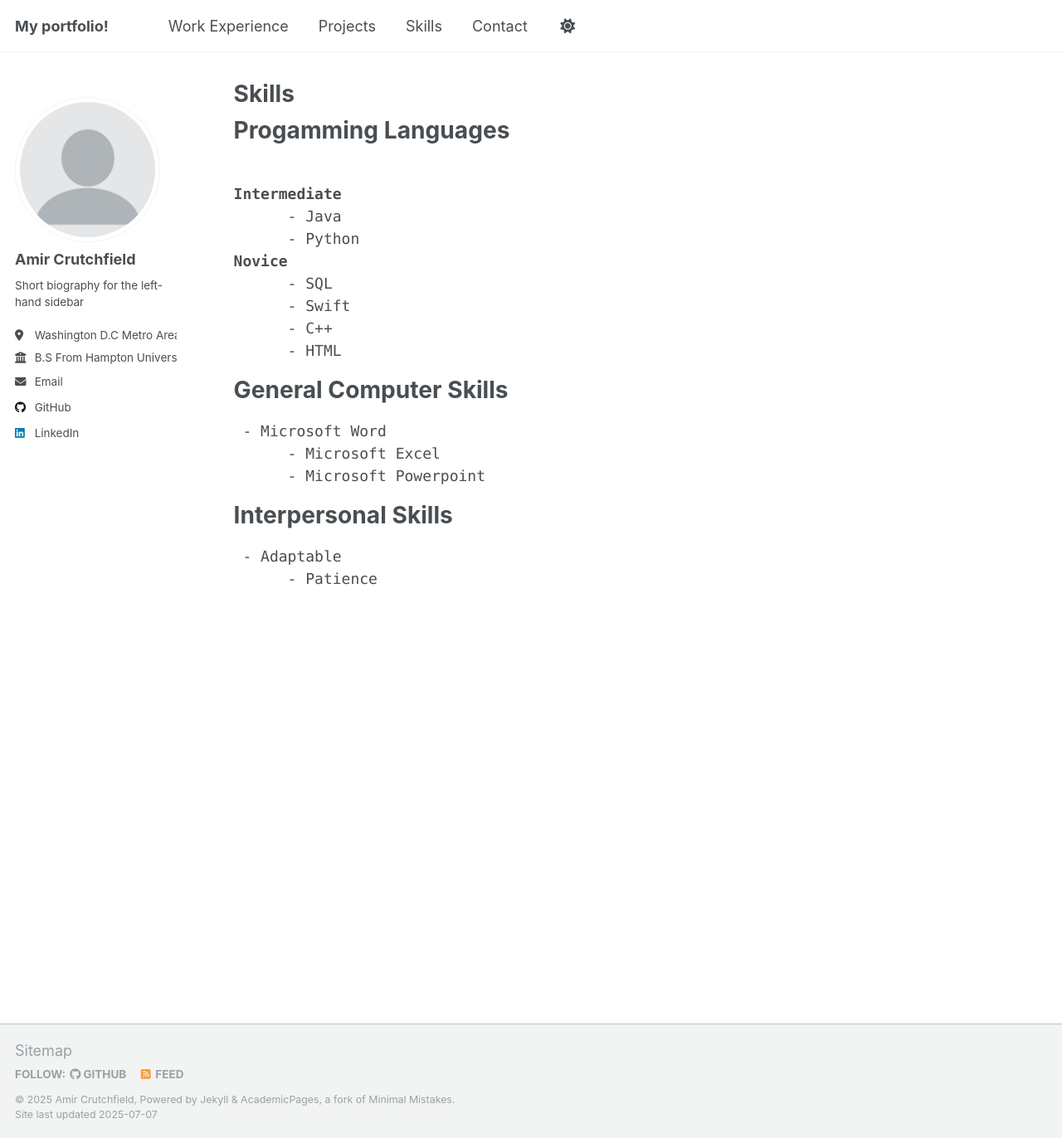
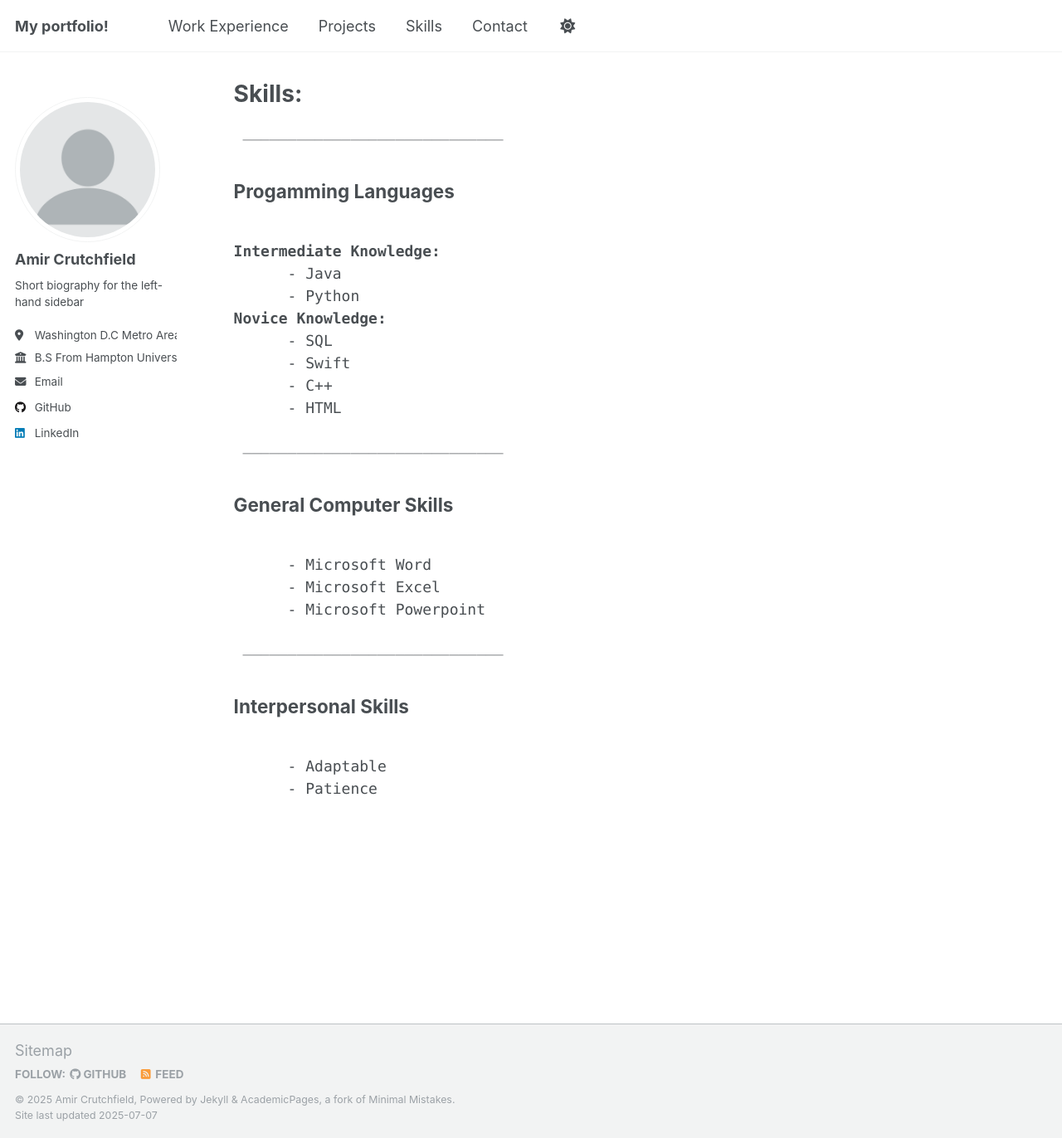
Before and after one commit to amirc42/amircportfolio, a Jekyll site: the page built from _pages/skills.html, in a window 1280 px wide and 1372 px high. Shown: the whole window at 83% size. Built offline with Jekyll 4.4.1, drawn with Linux system fonts in a browser that asks for light colours; a script that is not in the unit is left out.

Commit message:
Update skills.html

```diff
--- a/_pages/skills.html
+++ b/_pages/skills.html
@@ -1,28 +1,30 @@
 ---
 layout: archive
-title: "Skills"
+title: "Skills:"
 permalink: /skills/
 author_profile: true
 ---
-
-<h1>Progamming Languages </h1>
+<pre> _____________________________ </pre>
+<h2>Progamming Languages </h2>
 <pre>
-<b>Intermediate</b>
+<b>Intermediate Knowledge:</b>
       - Java
       - Python
-<b>Novice</b>
+<b>Novice Knowledge:</b>
       - SQL
       - Swift
       - C++
       - HTML  </pre>
-
-<h1> General Computer Skills </h1>
-<pre> - Microsoft Word
+<pre> _____________________________ </pre>
+<h2> General Computer Skills </h2>
+<pre>
+      - Microsoft Word
       - Microsoft Excel
       - Microsoft Powerpoint </pre>
-
-<h1> Interpersonal Skills </h1>
-<pre> - Adaptable
+<pre> _____________________________ </pre>
+<h2> Interpersonal Skills </h2>
+<pre>
+      - Adaptable
       - Patience  </pre>
 
 
```
